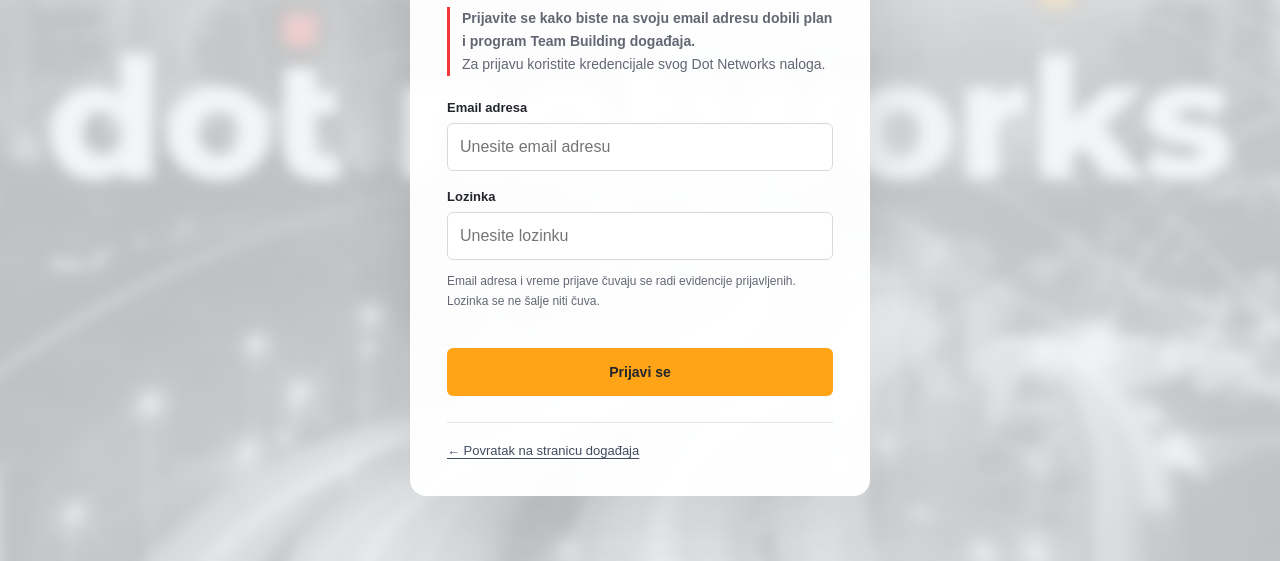
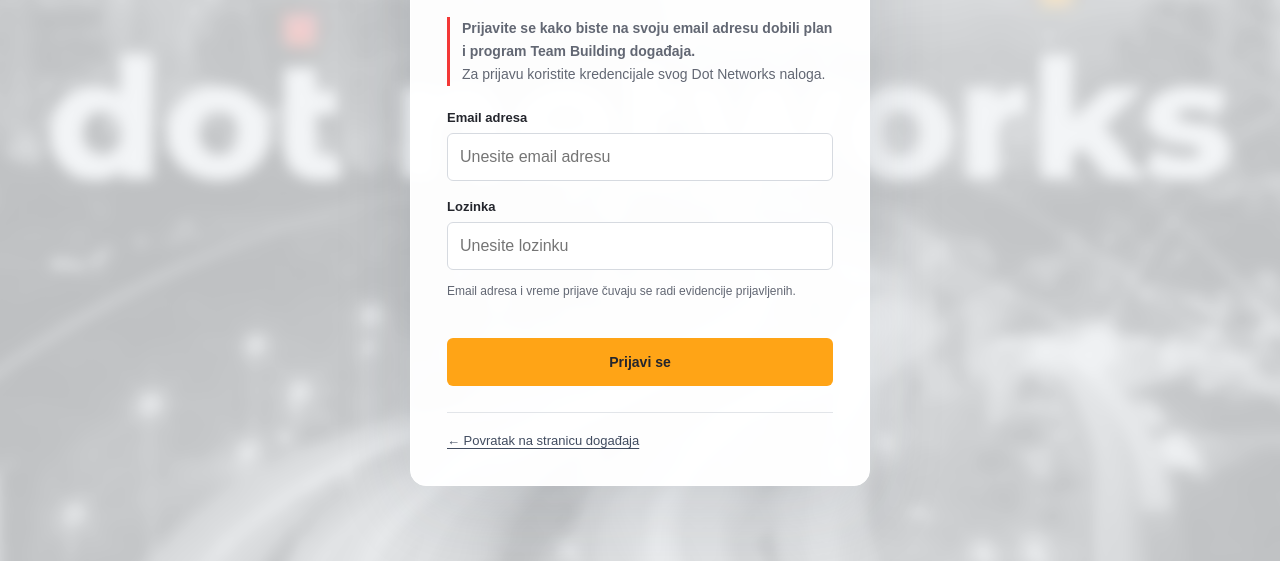
Before and after one commit to Pedja1201/team-building, a website: page login.html in a window 1280 px wide. Shown: the part 239-800 px from the top of the page. Drawn offline with Linux system fonts and the light colour scheme.

Commit message:
Remove password note from login page

```diff
--- a/login.html
+++ b/login.html
@@ -77,7 +77,6 @@
 
   <p class="small">
     Email adresa i vreme prijave čuvaju se radi evidencije prijavljenih.
-    Lozinka se ne šalje niti čuva.
   </p>
 
   <button id="show-lesson" type="button">
```
